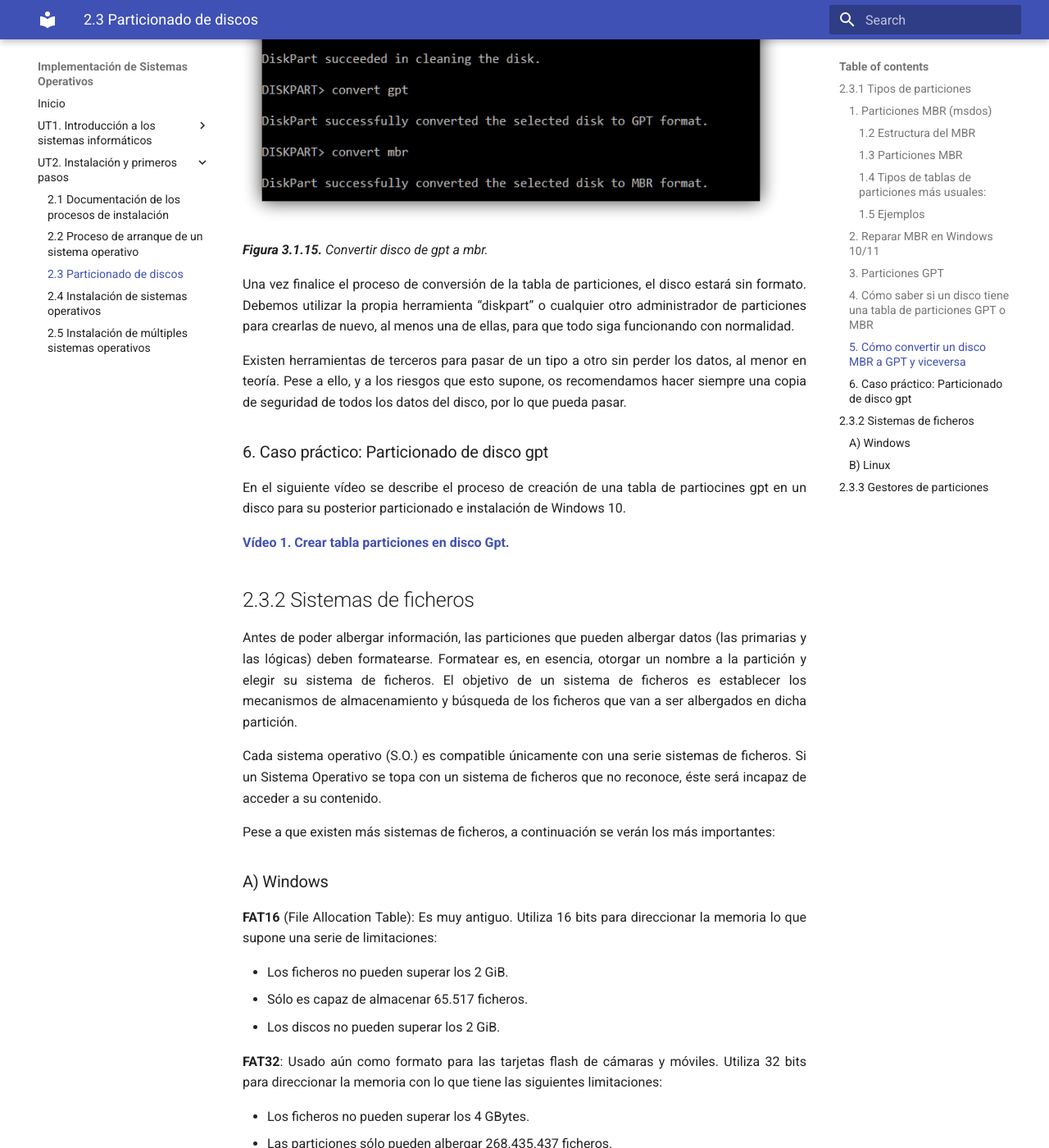
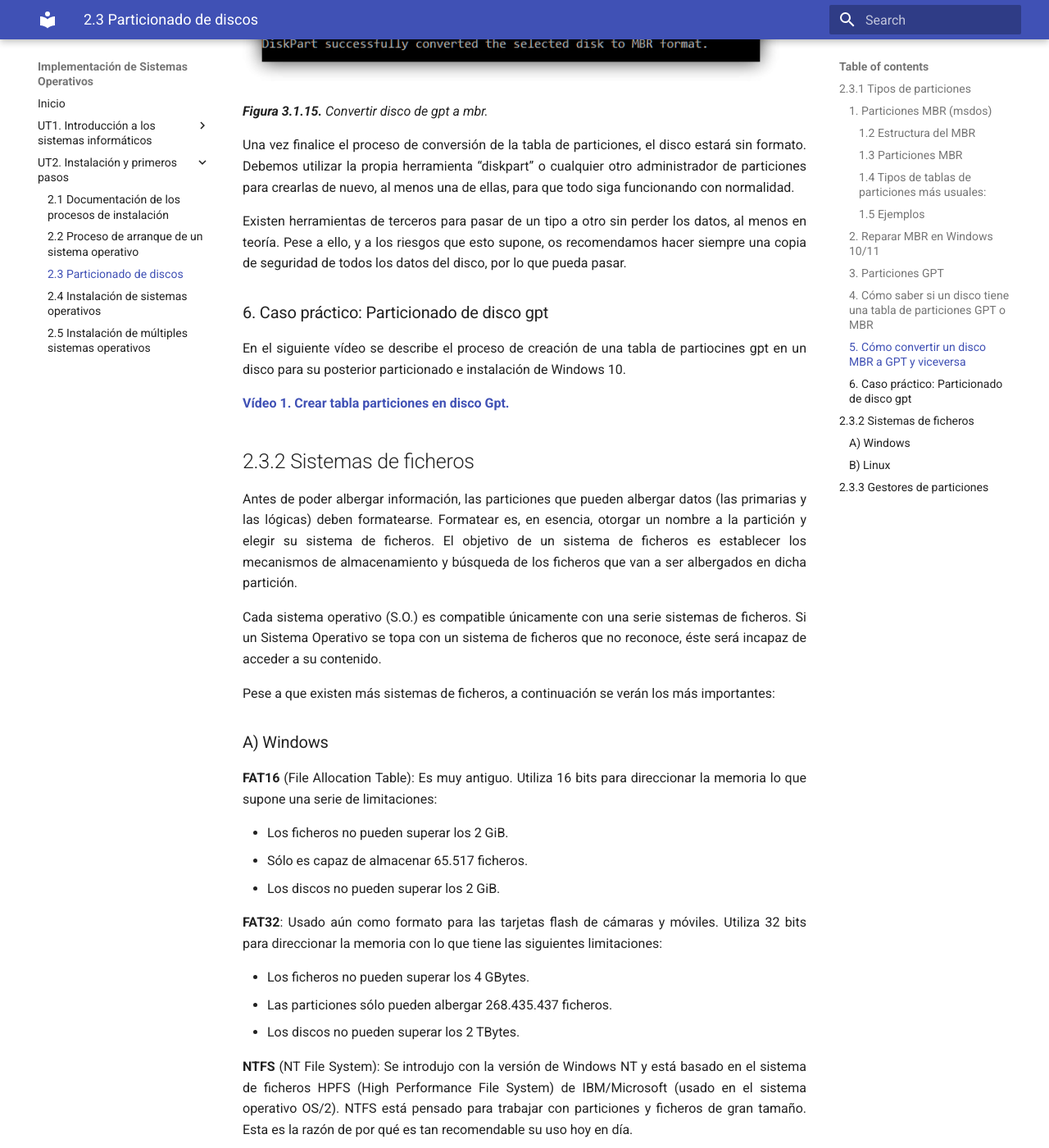
Before and after one commit to maysorribes/Implementacion-sistemas-operativos, an MkDocs documentation site: the page built from docs/iso-ut2.3-particionado-discos.md, in a window 1280 px wide and 1400 px high, scrolled down 14369 px. Shown: the whole window at 82% size. Built offline with MkDocs 1.6.1 and Material for MkDocs 9.7.7, drawn with Linux system fonts in a browser that asks for light colours; some of the changed text lies outside the part shown.

Commit message:
Actualizar contenido

```diff
--- a/docs/iso-ut2.3-particionado-discos.md
+++ b/docs/iso-ut2.3-particionado-discos.md
@@ -268,7 +266,7 @@ Tecleamos “**clean**” para borrar todos los datos de las particiones del dis
 
 Una vez finalice el proceso de conversión de la tabla de particiones, el disco estará sin formato. Debemos utilizar la propia herramienta “diskpart” o cualquier otro administrador de particiones para crearlas de nuevo, al menos una de ellas, para que todo siga funcionando con normalidad.
 
-Existen herramientas de terceros para pasar de un tipo a otro sin perder los datos, al menor en teoría. Pese a ello, y a los riesgos que esto supone, os recomendamos hacer siempre una copia de seguridad de todos los datos del disco, por lo que pueda pasar.
+Existen herramientas de terceros para pasar de un tipo a otro sin perder los datos, al menos en teoría. Pese a ello, y a los riesgos que esto supone, os recomendamos hacer siempre una copia de seguridad de todos los datos del disco, por lo que pueda pasar.
 
 ### 6. Caso práctico: Particionado de disco gpt
 
```
Also changed, not shown: other parts of docs/iso-ut2.3-particionado-discos.md (+3 -5 lines), site/iso-ut2.4-instalacion-so/index.html, site/search/search_index.json.
